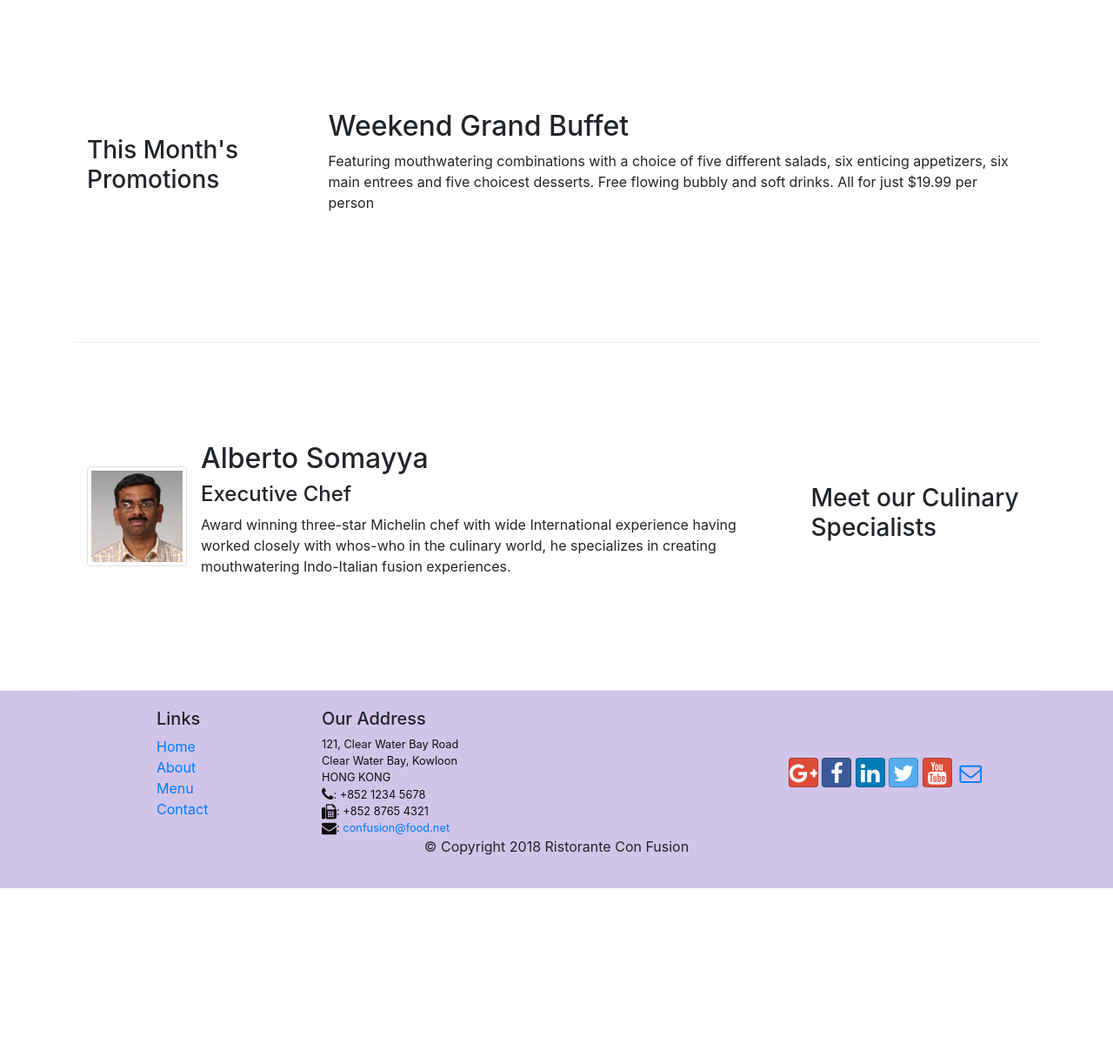
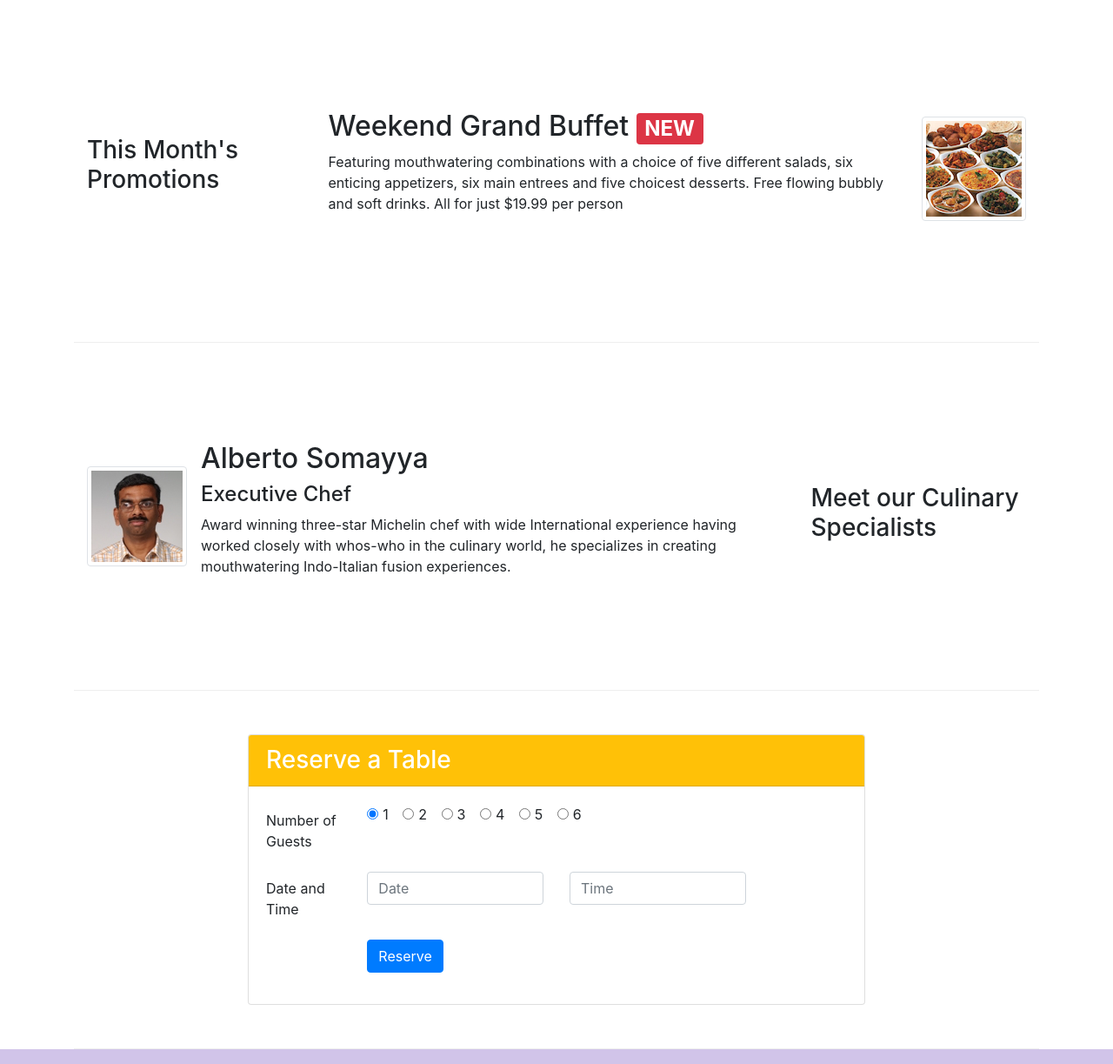
Before and after one commit to kc1812/bootstrap-test, a website: page index.html in a window 1280 px wide. Shown: the part 740-1963 px from the top of the page at 87% size. Before the commit the page ends 1761 px from the top, so only its background shows below. Drawn offline with nearby package versions, Linux system fonts and the light colour scheme.

Commit message:
2 assignment

```diff
--- a/index.html
+++ b/index.html
@@ -44,8 +44,11 @@
                     <p>We take inspiration from the World's best cuisines, and create a unique fusion experience. Our
                         lipsmacking creations will tickle your culinary senses!</p>
                 </div>
-                <div class="col-12 col-sm align-self-center">
+                <div class="col-12 col-sm-3 align-self-center">
                     <img src="img/logo.png" class="img-fluid">
+                </div>
+                <div class="col-12 col-sm-3 align-self-center">
+                    <a href="#reserveid" role="button" class="btn btn-warning btn-sm btn-block">Reserve Table</a>
                 </div>
             </div>
         </div>
@@ -60,7 +63,8 @@
                 <div class="media">
                     <img class="d-flex mr-3 img-thumbnail align-self-center" src="img/uthappizza.png" alt="uthappizza">
                     <div class="media-body">
-                        <h2 class="mt-0">Uthappizza <span class="badge badge-danger">Hot</span> <span class="badge badge-pill badge-secondary">$4.99</span></h2>
+                        <h2 class="mt-0">Uthappizza <span class="badge badge-danger">HOT</span> <span
+                                class="badge badge-pill badge-secondary">$4.99</span></h2>
                         <p class="d-none d-sm-block">A unique combination of Indian Uthappam (pancake) and Italian
                             pizza, topped with Cerignola
                             olives,
@@ -77,10 +81,18 @@
                 <h3>This Month's Promotions</h3>
             </div>
             <div class="col col-sm col-md">
-                <h2>Weekend Grand Buffet</h2>
-                <p class="d-none d-sm-block">Featuring mouthwatering combinations with a choice of five different salads, six enticing appetizers,
-                    six main entrees and five choicest desserts. Free flowing bubbly and soft drinks. All for just
-                    $19.99 per person </p>
+                <div class="media">
+                    <div class="media-body">
+                        <h2 class="mt-0">Weekend Grand Buffet <span class="badge badge-danger">NEW</span></h2>
+                        <p class="d-none d-sm-block">Featuring mouthwatering combinations with a choice of five
+                            different
+                            salads, six enticing appetizers,
+                            six main entrees and five choicest desserts. Free flowing bubbly and soft drinks. All for
+                            just
+                            $19.99 per person </p>
+                    </div>
+                    <img class="d-flex ml-3 img-thumbnail align-self-center" src="img/buffet.png" alt="buffet">
+                </div>
             </div>
         </div>
 
@@ -94,13 +106,77 @@
                     <div class="media-body">
                         <h2 class="mt-0">Alberto Somayya</h2>
                         <h4>Executive Chef</h4>
-                        <p class="d-none d-sm-block">Award winning three-star Michelin chef with wide International experience having worked
+                        <p class="d-none d-sm-block">Award winning three-star Michelin chef with wide International
+                            experience having worked
                             closely with
                             whos-who in the culinary world, he specializes in creating mouthwatering Indo-Italian fusion
                             experiences. </p>
                     </div>
                 </div>
 
+            </div>
+        </div>
+        <div class="row row-content  align-items-center  justify-content-center" id="reserveid">
+            <div class="col-12 col-sm-8">
+                <div class="card">
+                    <h3 class="card-header bg-warning text-white">Reserve a Table</h3>
+                    <div class="card-body">
+                        <form>
+                            <div class="form-group row">
+                                <label class="col-lg-2 col-form-label">Number of Guests</label>
+                                <div class="col-lg-10">
+                                    <div class="form-check-inline ">
+                                        <label class="form-check-label">
+                                            <input type="radio" class="form-check-input" name="optradio" value="1"
+                                                checked>1
+                                        </label>
+                                    </div>
+                                    <div class="form-check-inline">
+                                        <label class="form-check-label">
+                                            <input type="radio" class="form-check-input" name="optradio" value="2">2
+                                        </label>
+                                    </div>
+                                    <div class="form-check-inline">
+                                        <label class="form-check-label">
+                                            <input type="radio" class="form-check-input" name="optradio" value="3">3
+                                        </label>
+                                    </div>
+                                    <div class="form-check-inline">
+                                        <label class="form-check-label">
+                                            <input type="radio" class="form-check-input" name="optradio" value="4">4
+                                        </label>
+                                    </div>
+                                    <div class="form-check-inline">
+                                        <label class="form-check-label">
+                                            <input type="radio" class="form-check-input" name="optradio" value="5">5
+                                        </label>
+                                    </div>
+                                    <div class="form-check-inline">
+                                        <label class="form-check-label">
+                                            <input type="radio" class="form-check-input" name="optradio" value="6">6
+                                        </label>
+                                    </div>
+                                </div>
+                            </div>
+                            <div class="form-group row">
+                                <label for="reservedate" class="col-12 col-lg-2 col-form-label">Date and Time</label>
+                                <div class="col-12 col-lg-4">
+                                    <input class="form-control" type="text" onfocus="(this.type='date')" onblur="(this.type='text')" name="reservedate" id="reservedate"
+                                        placeholder="Date" >
+                                </div>
+                                <div class="col-12 col-lg-4">
+                                    <input class="form-control" type="text" onfocus="(this.type='time')" onblur="(this.type='text')"  name="reservetime" id="reservetime"
+                                        placeholder="Time">
+                                </div>
+                            </div>
+                            <div class="form-group row">
+                                <div class="col-10 offset-lg-2">
+                                    <button type="submit" class="btn btn-primary">Reserve</button>
+                                </div>
+                            </div>
+                        </form>
+                    </div>
+                </div>
             </div>
         </div>
     </div>
```
